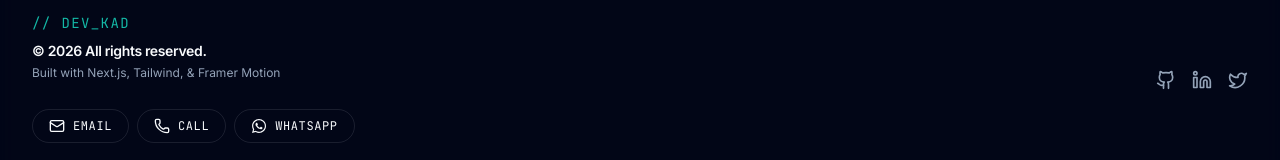
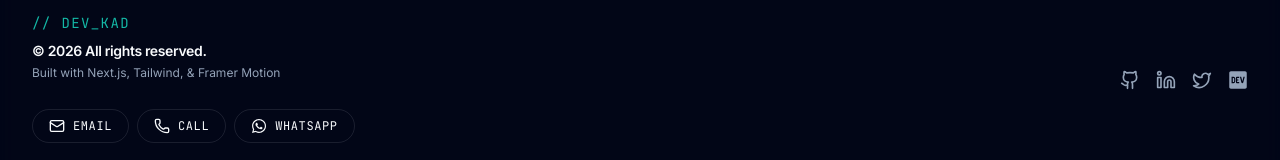
Before and after one commit to djayourikelvinatsu-hub/my_portfolio, a Next.js app: page / in a window 1280 px wide. Shown: the part 4855-5015 px from the top of the page. Built offline with nearby package versions, Linux system fonts and the light colour scheme.

Commit message:
feat: add Dev.to link to footer

```diff
--- a/src/components/layout/footer.tsx
+++ b/src/components/layout/footer.tsx
@@ -1,6 +1,6 @@
 import Link from "next/link"
 import { Github, Linkedin, Twitter, Mail, Phone } from "lucide-react"
-import { FaWhatsapp } from "react-icons/fa"
+import { FaWhatsapp, FaDev } from "react-icons/fa"
 
 export function Footer() {
     return (
@@ -51,6 +51,15 @@
                         <Twitter className="h-5 w-5" />
                         <span className="sr-only">Twitter</span>
                     </a>
+                    <a
+                        href="https://dev.to/kaddev"
+                        target="_blank"
+                        rel="noreferrer"
+                        className="text-muted-foreground hover:text-primary transition-colors"
+                    >
+                        <FaDev className="h-5 w-5" />
+                        <span className="sr-only">Dev.to</span>
+                    </a>
                 </div>
             </div>
         </footer>
```
